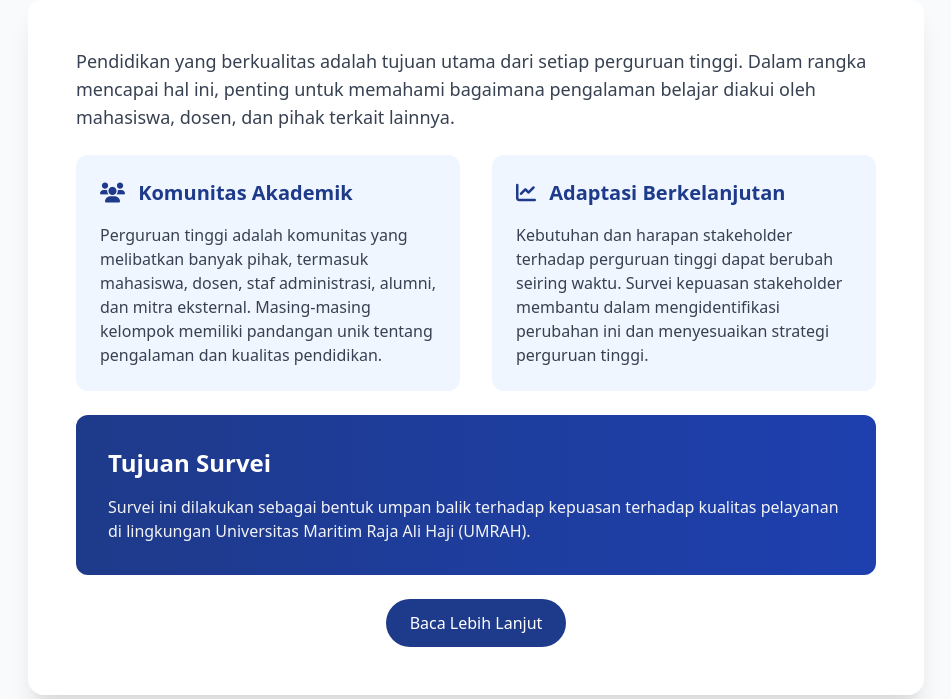
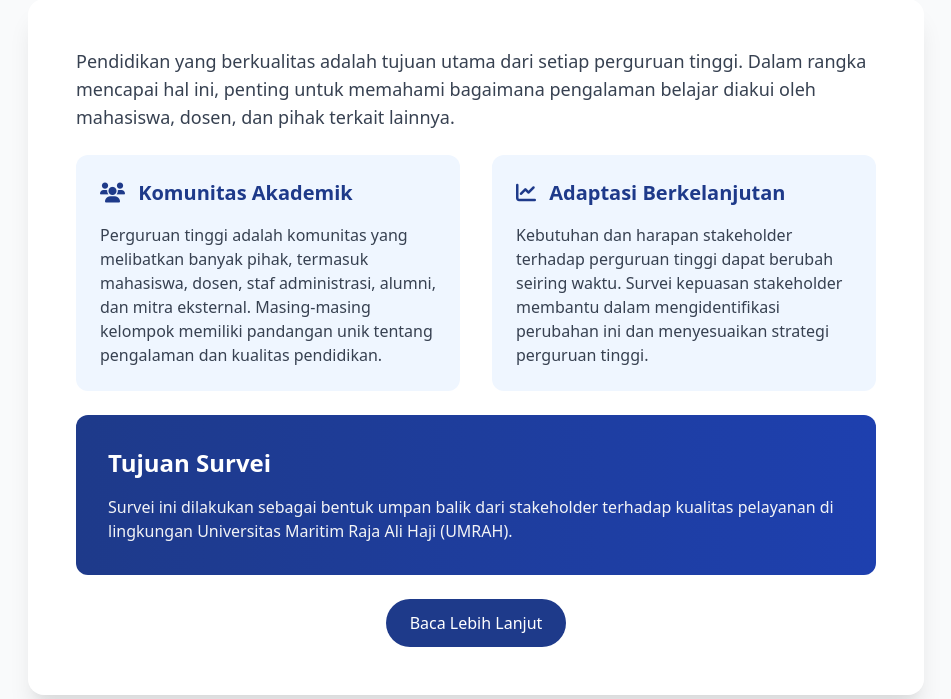
Before and after one commit to SyahriRhamadhan/survei_ci4, a CodeIgniter 4 app: the page made by app/Views/home.php in a window 1280 px wide. Shown: the part 1553-2252 px from the top of the page, without its empty margins (164-1115 px from the left). Run offline with PHP 8.4 and a stand-in for CodeIgniter, Linux system fonts and the light colour scheme; the template is opened without the code that fills it, so the values that code supplies are empty; some libraries are stand-ins or nearby versions.

Commit message:
feat: update about

```diff
--- a/app/Views/home.php
+++ b/app/Views/home.php
@@ -160,7 +160,7 @@
                         <div class="bg-gradient-to-r from-blue-900 to-blue-800 text-white p-8 rounded-xl my-8">
                             <h3 class="text-2xl font-bold mb-4">Tujuan Survei</h3>
                             <p class="text-gray-100">
-                                Survei ini dilakukan sebagai bentuk umpan balik terhadap kepuasan terhadap kualitas pelayanan di lingkungan Universitas Maritim Raja Ali Haji (UMRAH).
+                                Survei ini dilakukan sebagai bentuk umpan balik dari stakeholder terhadap kualitas pelayanan di lingkungan Universitas Maritim Raja Ali Haji (UMRAH).
                             </p>
                         </div>
 
```
